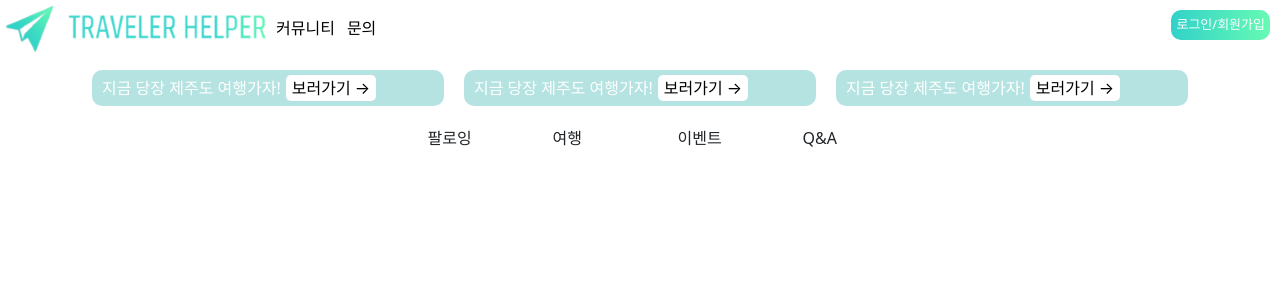
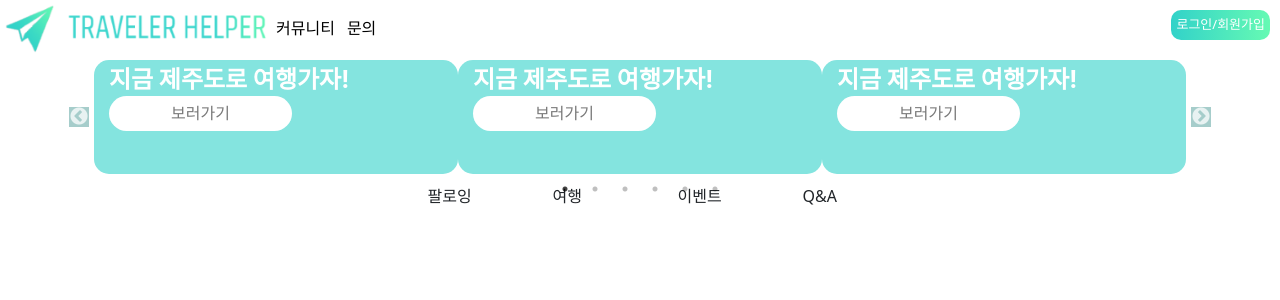
Before and after one commit to travel-helper/client, a React (Create React App) app: page / in a window 1280 px wide. Shown: the top 300 px of the page. Built offline with nearby package versions, Linux system fonts and the light colour scheme.

Commit message:
main 페이지 배너만들기1

```diff
--- a/package.json
+++ b/package.json
@@ -8,12 +8,15 @@
     "@fortawesome/free-regular-svg-icons": "^6.2.0",
     "@fortawesome/free-solid-svg-icons": "^6.2.0",
     "@fortawesome/react-fontawesome": "^0.2.0",
+    "@jjunyjjuny/react-carousel": "^1.1.2",
     "@testing-library/jest-dom": "^5.16.5",
     "@testing-library/react": "^13.4.0",
     "@testing-library/user-event": "^13.5.0",
+    "@types/react-slick": "^0.23.10",
     "axios": "^0.27.2",
     "bootstrap": "^5.2.1",
     "http-proxy-middleware": "^2.0.6",
+    "pure-react-carousel": "^1.30.1",
     "react": "^18.2.0",
     "react-bootstrap": "^2.5.0",
     "react-daum-postcode": "^3.1.1",
@@ -21,9 +24,11 @@
     "react-redux": "^8.0.4",
     "react-router-dom": "^6.4.1",
     "react-scripts": "5.0.1",
+    "react-slick": "^0.29.0",
     "redux": "^4.2.0",
     "redux-promise": "^0.6.0",
     "redux-thunk": "^2.4.1",
+    "slick-carousel": "^1.8.1",
     "web-vitals": "^2.1.4"
   },
   "scripts": {
--- a/public/index.html
+++ b/public/index.html
@@ -24,6 +24,7 @@
       work correctly both with client-side routing and a non-root public URL.
       Learn how to configure a non-root public URL by running `npm run build`.
     -->
+
     <title>React App</title>
   </head>
   <body>
--- a/src/App.css
+++ b/src/App.css
@@ -41,9 +41,6 @@
     background: linear-gradient(to right, #32D2C9, #66FAB3);
 }
 
-#main_travel_rec{
-    display: flex;
-}
 #main_menu > div{
     width: 500px;
     display: flex;
@@ -55,24 +52,83 @@
 }
 
 
-#travel_rec_group{
-    width: 100%;
-    background: #b5e3e1;
-    border-radius: 10px;
-    margin: 10px;
-    color: white;
+.banner{
+    display: flex;
+    flex-direction: column;
+    align-items: flex-start;
+    padding: 7px 15px;
+    gap: 10px;
+
+    width: 325px;
+    height: 114px;
+
+    background: #84E4DF;
+
+
+    border-radius: 15px;
+
+    flex: none;
+    order: 0;
+    flex-grow: 0;
 }
 
-#travel_rec_group > button{
-    background: white;
-    border-radius: 5px;
-    margin: 5px;
-    border: none;
+.banner > label{
+    /* 지금 당장 제주도 여행가자! */
+    width: 268px;
+    height: 29px;
 
+    font-family: 'Inter';
+    font-style: normal;
+    font-weight: 700;
+    font-size: 24px;
+    line-height: 25px;
+    color: #FFFFFF;
+
+    flex: none;
+    order: 0;
+    flex-grow: 0;
 }
 
-#travel_rec_group > label{
-    margin-left: 10px;
+.banner > button{
+    /* Auto layout */
+
+    display: flex;
+    flex-direction: row;
+    align-items: flex-start;
+    padding: 8px 11px;
+    gap: 10px;
+
+    width: 183px;
+    height: 35px;
+
+    background: #FFFFFF;
+    border-radius: 50px;
+
+    /* Inside auto layout */
+
+    flex: none;
+    order: 1;
+    flex-grow: 0;
+    border:  none;
+}
+.banner > button > p{
+    width: 161px;
+    height: 19px;
+
+    font-family: 'Inter';
+    font-style: normal;
+    font-weight: 400;
+    font-size: 16px;
+    line-height: 19px;
+
+    color: #797979;
+
+
+    /* Inside auto layout */
+
+    flex: none;
+    order: 0;
+    flex-grow: 0;
 
 }
 
--- a/src/componetns/main/Recommend_travel.js
+++ /dev/null
@@ -1,12 +0,0 @@
-import React from 'react'
-
-const Recommend_travel = () => {
-  return (
-    <div id="travel_rec_group">
-        <label>지금 당장 제주도 여행가자!</label>
-        <button>보러가기 →</button>
-    </div>
-  )
-}
-
-export default Recommend_travel
--- /dev/null
+++ b/src/componetns/main/bannerSlider.js
@@ -0,0 +1,69 @@
+import React from 'react';
+import Slider from 'react-slick';
+import "slick-carousel/slick/slick.css";
+import "slick-carousel/slick/slick-theme.css";
+import { Container } from 'react-bootstrap';
+
+function Arrow(props) {
+	const { className, style, onClick } = props;
+	return (
+	  <div
+		className={className}
+		style={{ ...style, display: "block", background: "#a6cdcb" }}
+		onClick={onClick}
+	  />
+	);
+  }
+
+
+
+const bannerSlider = () => {
+  const settings = {
+	dots: true,
+	infinite: true,
+	speed: 500,
+	slidesToShow: 3,
+	slidesToScroll: 1,
+	nextArrow: <Arrow />,
+    prevArrow: <Arrow />
+  }
+
+  return (
+    <Container>
+      <Slider {...settings}>
+    	<div className='banner'>
+    	  <label>지금 제주도로 여행가자!</label>
+		  <button><p>보러가기</p></button>
+
+    	</div>
+		<div className='banner'>
+    	  <label>지금 제주도로 여행가자!</label>
+		  <button><p>보러가기</p></button>
+
+    	</div>
+		<div className='banner'>
+    	  <label>지금 제주도로 여행가자!</label>
+		  <button><p>보러가기</p></button>
+
+    	</div>
+		<div className='banner'>
+    	  <label>지금 제주도로 여행가자!</label>
+		  <button><p>보러가기</p></button>
+
+    	</div>
+		<div className='banner'>
+    	  <label>지금 제주도로 여행가자!</label>
+		  <button><p>보러가기</p></button>
+
+    	</div>
+		<div className='banner'>
+    	  <label>지금 제주도로 여행가자!</label>
+		  <button><p>보러가기</p></button>
+
+    	</div>
+      </Slider>
+    </Container>
+  )
+};
+
+export default bannerSlider;
--- a/src/componetns/views/Main.js
+++ b/src/componetns/views/Main.js
@@ -1,11 +1,9 @@
 import React from 'react'
-import Recommend_travel from '../main/Recommend_travel';
+import Recommend_travel from '../main/bannerSlider';
 const Main = () => {
   return (
     <div className='container'>
-      <div id="main_travel_rec">
-        <Recommend_travel/>
-        <Recommend_travel/>
+      <div>
         <Recommend_travel/>
       </div>
 
@@ -16,10 +14,7 @@ const Main = () => {
           <div>이벤트</div>
           <div>Q&A</div>
         </div>
-
-
       </div>
-
     </div>
 
 
```
Also changed, not shown: public/img/jejudo.png (added), 1 other file (tests, documents, lock files or other folders).
